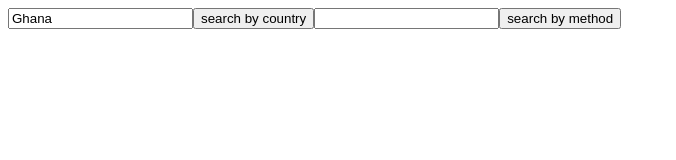
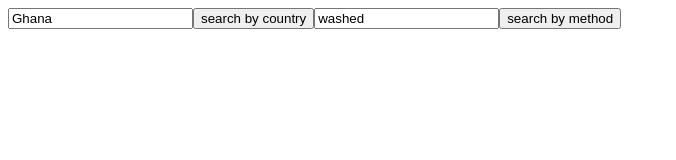
Before and after one commit to kevinmiguet/the-good-cup, a Next.js app: page /beans in a window 1280 px wide. Shown: the top 160 px of the page, without its empty margins (0-676 px from the left). Built offline with nearby package versions, Linux system fonts and the light colour scheme.

Commit message:
Update beans.jsx

```diff
--- a/pages/beans.jsx
+++ b/pages/beans.jsx
@@ -33,7 +33,7 @@ const Beans = () => {
             </>
             ))}
 
-            <InputText name="method" defaultValue={defaultValues.method} onChange={onChange} />
+            <InputText name="method" defaultValue={defaultValues.Drying_method} onChange={onChange} />
             <Button value="search by method"/>
             {beans.map(bean => (<BeanInfoCard bean={bean}/>))}
         </form>
```
